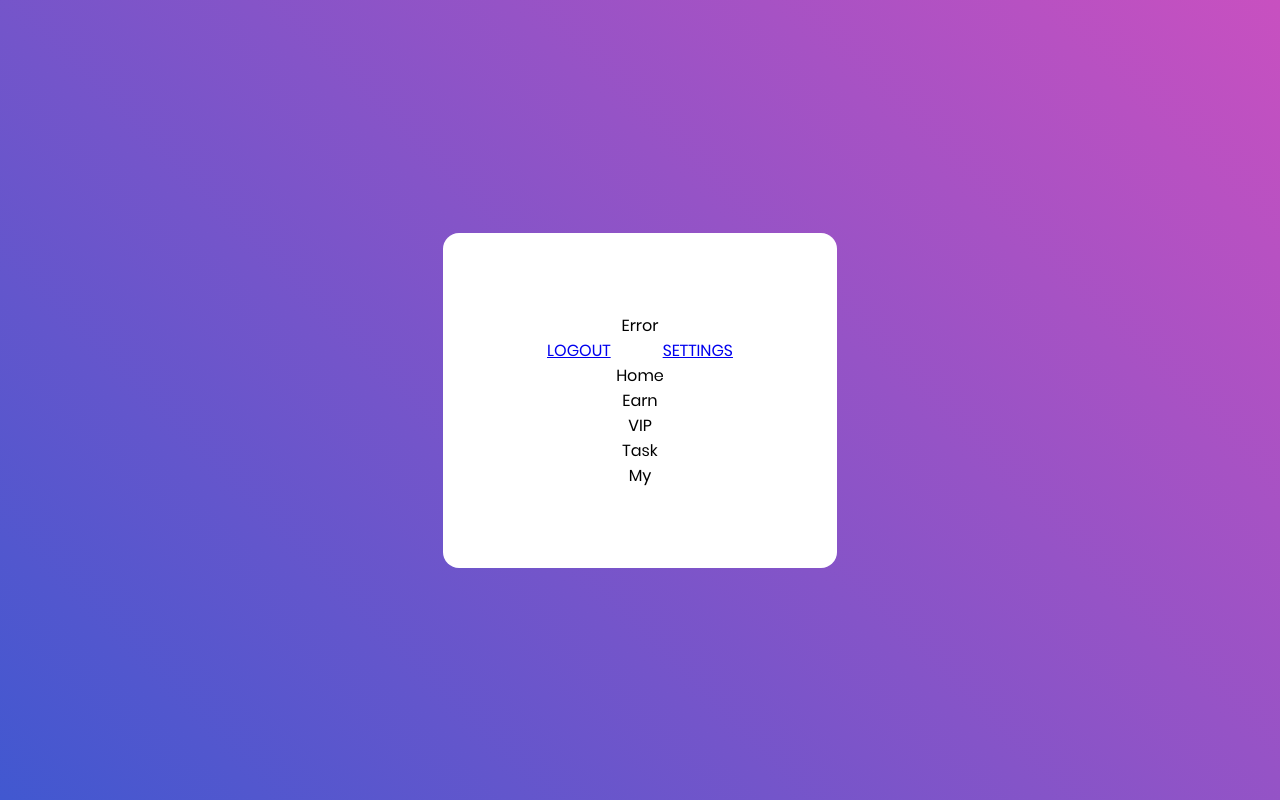
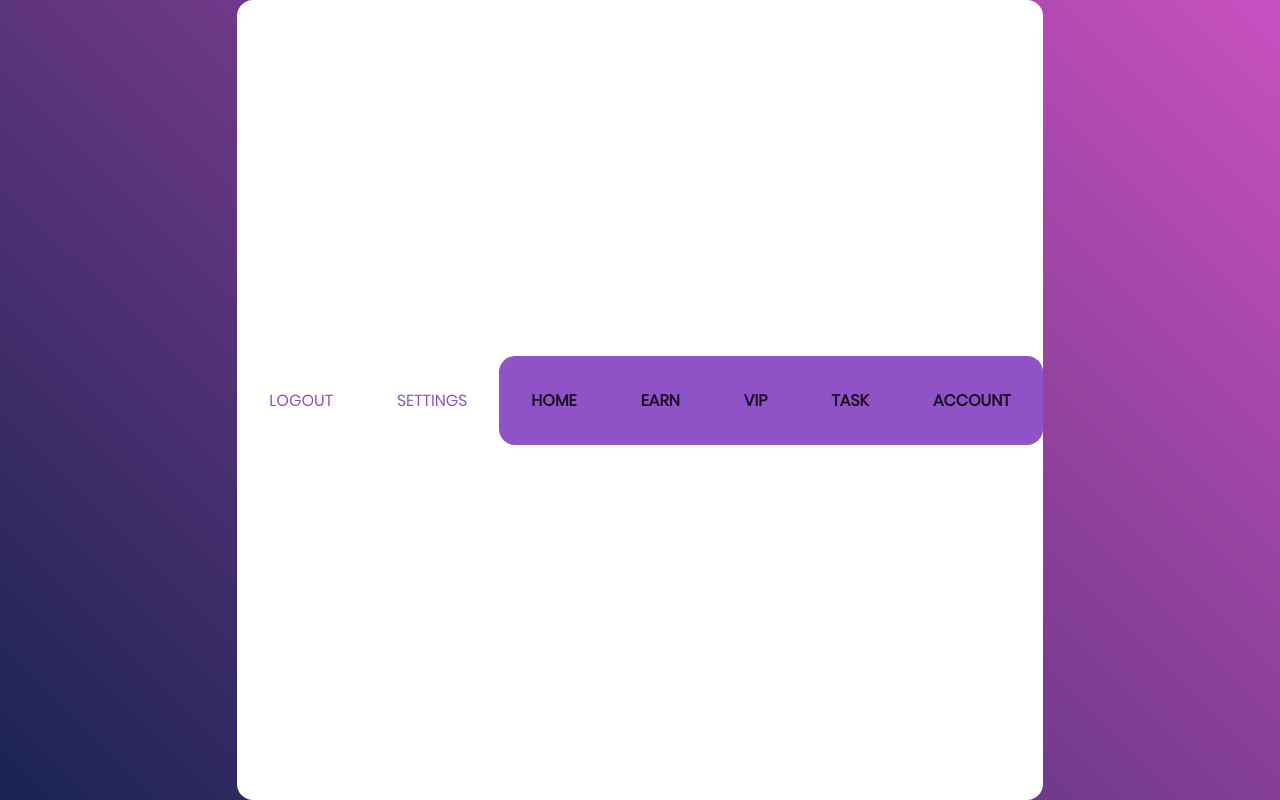
Before and after one commit to ionianCTF/from-start, a Flask app: template templates/home.html in a window 1280 px wide. Run offline with Flask 2, Linux system fonts and the light colour scheme; the template is opened without the code that fills it, so the values that code supplies are empty; parts of the project's set-up code (start-up, migrations or seed data) failed here and were passed over.

Commit message:
Finanalized welcome page, navbar on progress

```diff
--- a/static/css/main.css
+++ b/static/css/main.css
@@ -13,6 +13,29 @@
     src: url('fonts/poppins/Poppins-Medium.ttf');
 }
 
+/*=============================VARIABLES==================================*/
+:root {
+	--navbarLinkColor: rgba(0, 0, 0, 0.8);
+	--navbarBackgroundColor: #9053c7 ;
+	--navbarLinkColorUnactive: rgba(63, 13, 51, 0.8);
+	--m: grey;
+	--navbarLinkDisplay: block;
+	--navbarLinkPadding: 2em;
+	--navbarBoxShadow: black;
+	--navbarLinkOutlineWidth: 0.2em;
+	--navbarLinkOutlineColor: black;
+	--navbarLinkOutlineOffset: 1em
+    --rLinkColor: lime;
+	--textUnderlinedLineColor: white;
+    --basicBackgroundColor: linear-gradient(-135deg, rgba(200, 80, 192), rgba(25, 35, 82));
+    --basicBackgroundColorFaded: linear-gradient(-135deg, rgba(200, 80, 192, 0.4), rgba(25, 35, 82, 0.4));
+}
+
+.menu:hover
+.menu_link:not(:hover) {
+    --rLinkColor: var(--menuLinkColorUnactive, rgba(22, 22, 22, 0.3));
+}
+
 * {
 	margin: 0px;
 	padding: 0px;
@@ -24,48 +47,61 @@
 	font-family: Poppins-Regular, sans-serif;
 }
 
-.limiter {
-  margin: 0 auto;
-}
-
 .container {
+    display: flex;
     width: 100%;
     min-height: 100vh;
-  display: flex;
     justify-content: center;
     align-items: center;
     text-align: center;
-  background: #9053c7;
-  background: -webkit-linear-gradient(-135deg, #c850c0, #4158d0);
-  background: -o-linear-gradient(-135deg, #c850, #4158d0);
-  background: -moz-linear-gradient(-135deg, #c859c0, #4158d0);
-  background: linear-gradient(-135deg, #c850c0, #4158d0);
+    background: var(--basicBackgroundColor);
 }
 
 .wrap {
-  display: inline;
-  padding: 5em;
+    display: flex;
+    text-align: center;
     justify-content: center;
     align-items: center;
-  text-align: center;
     background-color: #fff;
     border-radius: 1em;
     overflow: hidden;
+    min-height: 100vh;
 }
 
 .welcome-pic {
     width: 10em;
     height: auto;
-  margin: 2em;
+    margin: 0 9em 0em 9em;
+    z-index: 1;
+}
+
+a {
+    text-decoration: none;
+    color: var(--basicBackgroundColor);
+}
+
+a:hover {
+    color: #333;
+}
+
+.link {
+    margin: 1.5em;
+    font-size: 1em;
+    color: #9053c7;
+    padding: 0.5em;
 }
 
 .welcome-link {
-  margin: 1.5em;
-  font-size: 1em;
+    display: block;
+    color: #9053c7;
+    font-size: 2em;
+    padding: 1em;
 }
 
 .welcome-link:hover {
-  color: aqua;
+    color: rgba(0, 0, 0, 0.8);
+    background: var(--basicBackgroundColorFaded);
+    border-radius: 1em;
 }
 
 .input-form {
@@ -121,6 +199,75 @@
         opacity: 0;
     }
 }
+
+/*===============================NAVBAR=======================================*/
+.navbar {
+    --rLinkColor: display: var(--navbarLinkColor, currentColor);
+    background-color: var(--navbarBackgroundColor, #f0f0f0);
+    box-shadow: var(--navbarBoxShadow, 0 1px 3px 0 rgba(0, 0, 0, 0.12), 0 1px 2px 0 rgba(0, 0, 0, 0.24)
+    );
+    border-radius: 1em;
+}
+
+.navbar-list {
+	display: flex;
+    list-style: none;
+}
+
+.navbar-link {
+    color: var(--navbarLinkColor);
+    display: var(--navbarLinkDisplay, block);
+	padding: var(--navbarLinkPadding, 1.5em 2.5em);
+	font-weight: 700;
+	text-transform: uppercase;
+    text-decoration: none;
+}
+
+.navbar-link:focus {
+    outline: var(--navbarLinkOutlineWidth, 2px) solid var(--navbarLinkOutlineColor, currentColor);
+    outline-offset: var(--navbarLinkOutlineOffset);
+}
+
+.navbar:hover
+.navbar-link:not(:hover) {
+    --rLinkColor: var(--navbarLinkColorUnactive, rgba(22, 22, 22, 0.3));
+}
+
+.text-underlined {
+	position: relative;
+	overflow: hidden;
+	will-change: color;
+	transition: color .25s ease-out;
+}
+
+.text-underlined::before, .text-underlined::after {
+	content: "";
+	width: 0;
+	height: 3px;
+	background-color: var(--textUnderlinedLineColor, currentColor);
+	will-change: width;
+	transition: width .1s ease-out;
+
+	position:absolute;
+	bottom: 0;
+}
+
+.text-underlined::before {
+	left: 50%;
+	transform: translateX(-50%);
+}
+
+.text-underlined::after {
+	right: 50%;
+	transform: translateX(50%);
+}
+
+.text-underlined:hover::before,
+.text-underlined:hover::after {
+	width: 100%;
+	transition-duration: .2s
+}
+
 
 /*===============================RESPONSIVENESS===============================*/
 @media (max-with: 992px) {
--- a/templates/base.html
+++ b/templates/base.html
@@ -1,17 +1,18 @@
 <!DOCTYPE html>
-<html lang="en">
+<html lang='en'>
     <head>
         <title>Spotfox</title>
-        <meta charset="utf-8">
-        <meta name="Spotfox™" content="Spotfox">
-        <link rel="stylesheet" href="../static/css/main.css">
-        <script src="../static/js/main.js"></script>
+        <meta charset='utf-8'>
+        <meta name='Spotfox™' content='Spotfox'>
+        <link rel='stylesheet' href='../static/css/main.css'>
+        <script src='../static/js/main.js'></script>
     </head>
     <body>
-        <div class="limiter">
-            <div class="container">
-                <div class="wrap">
-                    <div id="error-message">Error</div>
+        <div class='limiter'>
+            <div class='container'>
+                <div class='wrap'>
+                    <div id='error' class='middle-top message'></div>
+                    <div id='loading' class='middle-top message'>Loading</div>
                     {% block body %}
                     {% endblock %}
                 </div>
--- a/templates/home.html
+++ b/templates/home.html
@@ -4,7 +4,7 @@
     {% block main %}
     {% endblock %}
 </div>
-<a class="welcome-link" href='/logout'>LOGOUT</a>
-<a class="welcome-link" href='/settings'>SETTINGS</a>
+<a class="link" href='/logout'>LOGOUT</a>
+<a class="link" href='/settings'>SETTINGS</a>
 {% include "navbar.html" %}
 {% endblock %}
--- a/templates/login.html
+++ b/templates/login.html
@@ -6,5 +6,5 @@
         <input type="password" placeholder="Password" name="password" required>
         <input type="submit" value="Login">
     </form>
-    <a class="welcome-link" class="bar" href="/signup">Create account</a>
+    <a class="link" class="bar" href="/signup">Create account</a>
 {% endblock %}
--- a/templates/navbar.html
+++ b/templates/navbar.html
@@ -1,9 +1,22 @@
 {% block body %}
-<div class="navbar">
-    <div class="navbar-item">Home</div>
-    <div class="navbar-item">Earn</div>
-    <div class="navbar-item">VIP</div>
-    <div class="navbar-item">Task</div>
-    <div class="navbar-item">My</div>
-</div>
+<nav class="page-navbar navbar">
+    <ul class="navbar-list navbar-list">
+        <li class="navbar-group">
+            <a href="#" class="navbar-link text-underlined">Home</a>
+        </li>
+        <li class="navbar-group">
+            <a href="#" class="navbar-link text-underlined">Earn</a>
+        </li>
+        <li class="navbar-group">
+            <a href="#" class="navbar-link text-underlined">VIP</a>
+        </li>
+        <li class="navbar-group">
+            <a href="#" class="navbar-link text-underlined">Task</a>
+        </li>
+        <li class="navbar-group">
+            <a href="#" class="navbar-link text-underlined">Account</a>
+        </li>
+
+    </ul>
+</nav>
 {% endblock %}
```
Also changed, not shown: other parts of static/css/main.css (+47 -5 lines), templates/signup.html (+6 -4 lines), templates/welcome.html (+4 -4 lines). Lines whose indentation alone changed are shown as unchanged.
